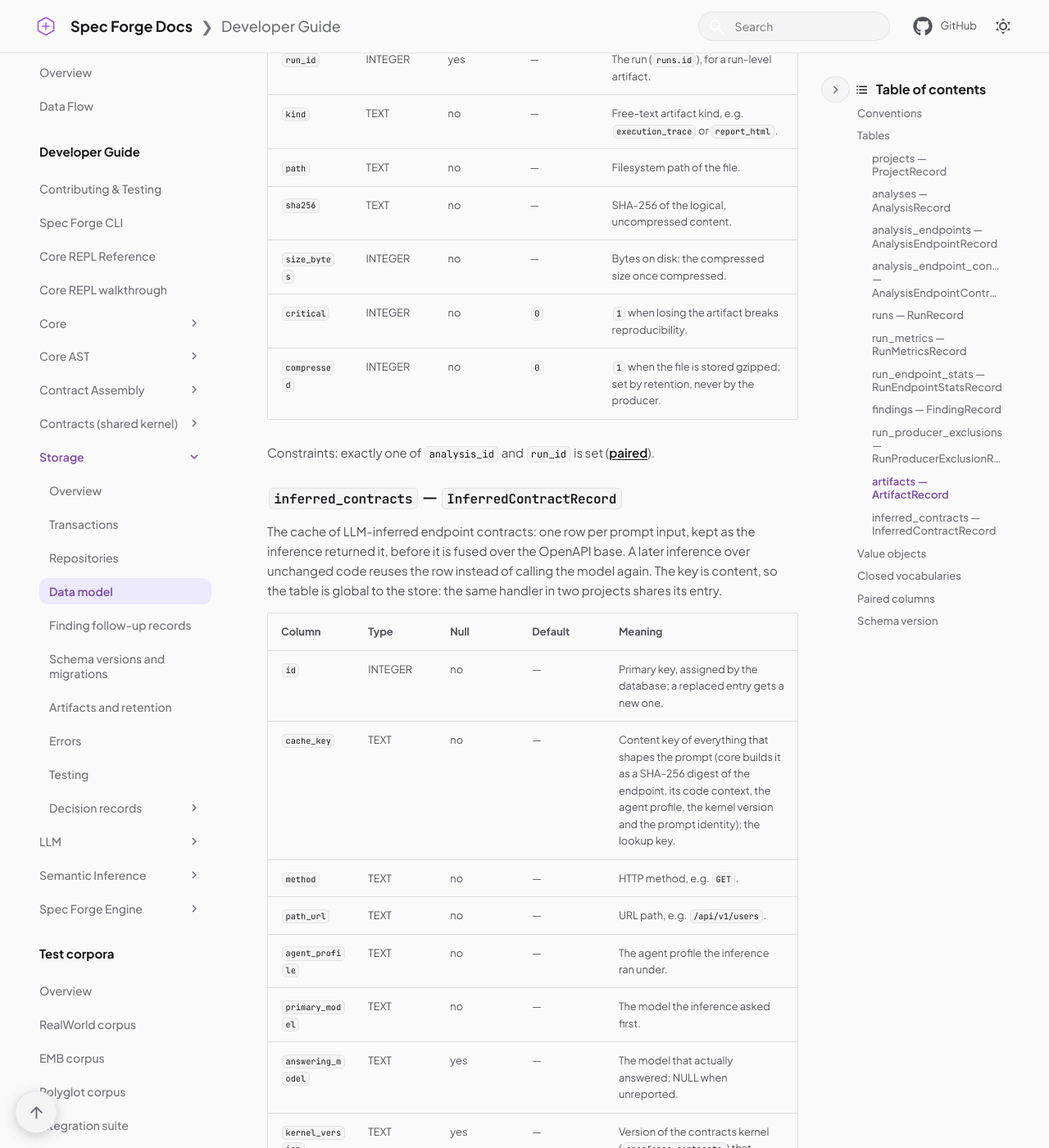
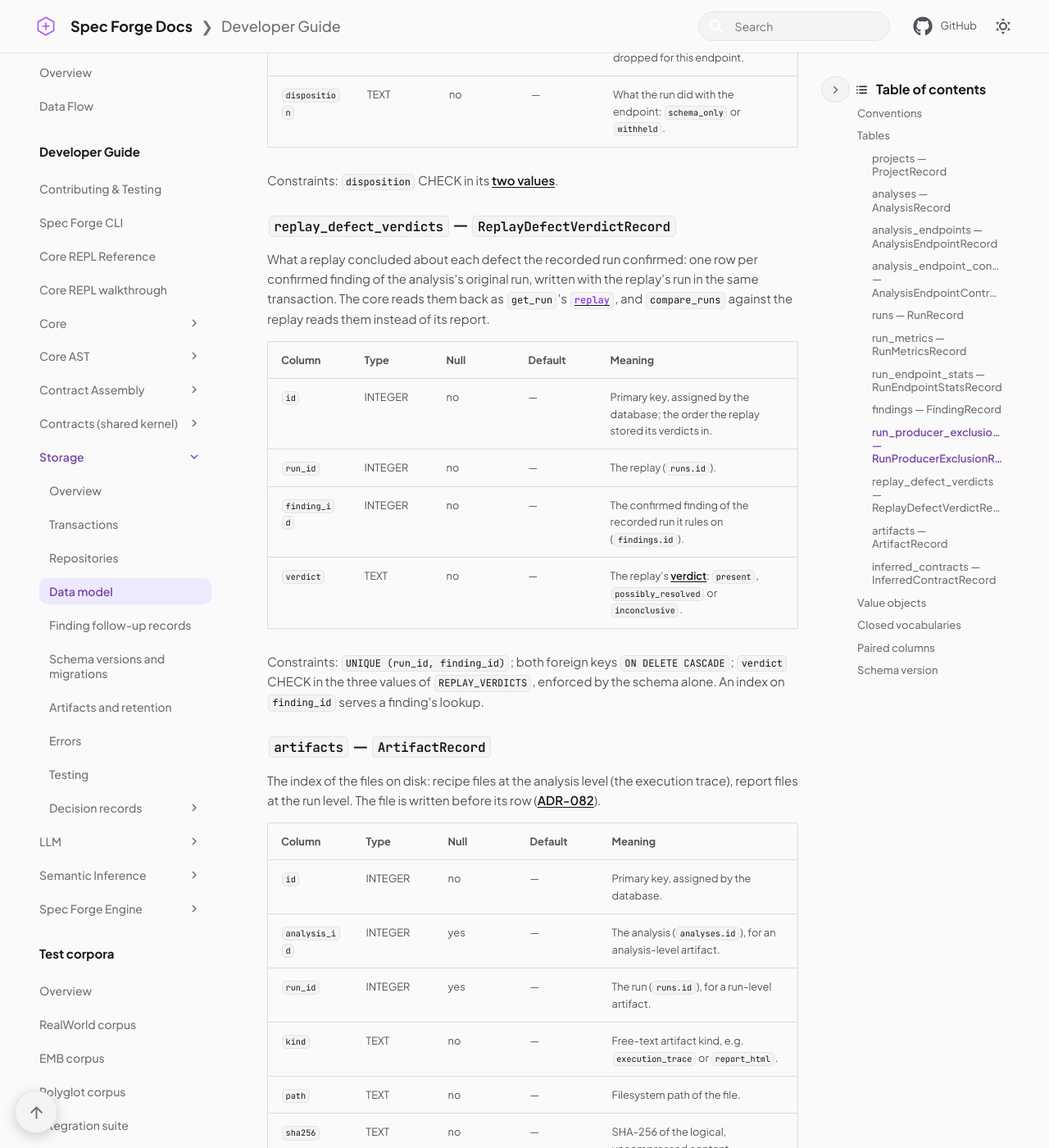
Before and after one commit to Spec-Forge-Testing/specforge-docs, an MkDocs documentation site: the page built from docs/modules/storage/data-model.md, in a window 1280 px wide and 1400 px high, scrolled down 14735 px. Shown: the whole window at 82% size. Built offline with MkDocs 1.6.1 and Material for MkDocs 9.7.7, drawn with Linux system fonts in a browser that asks for light colours; comment, search, counter and statistics services are not loaded; some of the changed text lies outside the part shown.

Commit message:
docs(storage): document migrations 12 and 13
The replay_defect_verdicts table and its repository, runs.replay_recorded_defects and findings.replay_request_recorded.

````diff
--- a/docs/modules/storage/data-model.md
+++ b/docs/modules/storage/data-model.md
@@ -23,6 +23,8 @@ erDiagram
     runs ||--o{ findings : "records"
     analysis_endpoints |o--o{ findings : "located at"
     runs ||--o{ run_producer_exclusions : "drops"
+    runs ||--o{ replay_defect_verdicts : "rules on"
+    findings ||--o{ replay_defect_verdicts : "ruled by"
     analyses |o--o{ artifacts : "recipe files"
     runs |o--o{ artifacts : "run files"
 ```
@@ -41,7 +43,7 @@ foreign key reaches `inferred_contracts`, so no delete in the hierarchy touches
   serialized JSON, and its record field says so. Storage never parses it.
 - **A missing fact is NULL.** `run_endpoint_stats` never stores an empty JSON list or object.
 - **No secondary indexes.** Only those SQLite creates for primary keys and UNIQUE constraints.
-- **Booleans are integers.** `is_original`, `critical`, `compressed`: `0`/`1`, a `bool` in the record.
+- **Booleans are integers.** `is_original`, `critical`, `compressed`, `replay_request_recorded`: `0`/`1`, a `bool` in the record.
 
 ## Tables
 
@@ -142,6 +144,7 @@ shrinking; a replay re-executes that trace without generating anything new.
 | `inference_input_tokens` | INTEGER | yes | — | Input tokens the run's inferences really consumed; NULL when the run had no inference producer. |
 | `inference_output_tokens` | INTEGER | yes | — | Output tokens the run's inferences really produced; NULL when the run had no inference producer. |
 | `inference_cost_usd` | REAL | yes | — | What the run's inferences really cost, in US dollars; NULL when the run had no inference producer or the model is unpriced. |
+| `replay_recorded_defects` | INTEGER | yes | — | How many [defect verdicts](#replay_defect_verdicts) a replay stored with its run, `0` for a replay of a run that confirmed nothing; NULL for a run that is no replay, and for a replay stored before its verdicts were kept, so an empty verdict table never reads as a replay that ruled on nothing. Not negative. |
 
 Constraints: `UNIQUE (analysis_id, ordinal)`; `status` and `oracle_scope` CHECK in their
 [closed vocabularies](#closed-vocabularies); the truncation columns are [paired](#paired-columns).
@@ -202,7 +205,7 @@ field, a [`LatencyRecord`](#value-objects), sampling only requests that reached
 | `latency_p50_ms` | REAL | no | `0` | `latency.p50_ms`: 50th percentile (nearest-rank). |
 | `latency_p95_ms` | REAL | no | `0` | `latency.p95_ms`: 95th percentile (nearest-rank). |
 | `latency_p99_ms` | REAL | no | `0` | `latency.p99_ms`: 99th percentile (nearest-rank). |
-| `starved_identities` | TEXT | yes | — | JSON list of the identity labels the budget could not fund here. |
+| `starved_identities` | TEXT | yes | — | JSON list of the identity labels a phase's budget could not fund here: the union of `budget_by_phase`'s `starved`. |
 | `undecided_rules` | TEXT | yes | — | JSON list of the ids of declared rules evaluated here that the run could never decide. |
 | `held_back_by` | TEXT | yes | — | The risk flag that kept the safety guard from probing the endpoint; NULL when it was probed. |
 | `held_back_via` | TEXT | yes | — | The id of the endpoint whose risk flag held this one back, its own id when its own flag did; NULL exactly when `held_back_by` is. |
@@ -215,7 +218,7 @@ field, a [`LatencyRecord`](#value-objects), sampling only requests that reached
 | `by_phase` | TEXT | yes | — | JSON object: phase → requests at this endpoint drawn for it; NULL when none were counted. |
 | `findings_by_phase` | TEXT | yes | — | JSON object: phase → raw findings at this endpoint raised by its traffic; NULL when none were counted. |
 | `by_attack_family` | TEXT | yes | — | JSON object: attack family → requests at this endpoint that carried it; NULL when none did. |
-| `budget_by_phase` | TEXT | yes | — | JSON object: phase → `{planned, carried_in}`, the examples planned for it and those an earlier phase of the same identity left it; NULL when the endpoint had no pass to plan. |
+| `budget_by_phase` | TEXT | yes | — | JSON object: phase → `{planned, carried_in, starved}`, the examples planned for it, those an earlier phase of the same identity left it, and the identities it left with none; `starved` is absent in a row written before it was kept, and reads back `[]`. NULL when the endpoint had no pass to plan. |
 
 Constraints: `UNIQUE (run_id, analysis_endpoint_id)`; `truncation_detail` only with a
 `truncation_reason`; `held_back_by` and `held_back_via` [paired](#paired-columns). A cancellation before the endpoint started is the run's cut, not its own.
@@ -255,6 +258,7 @@ reproducer: `status_code`, `minimal_payload`, `sanitized_headers` and `response_
 | `latency_ms` | REAL | yes | — | How long the response took, in milliseconds. |
 | `observation` | TEXT | yes | — | JSON object of what the oracle expected and observed, where, and its marker. |
 | `control` | TEXT | yes | — | JSON object of the control request the finding was judged against: its status, latency and error; NULL unless a control was sent. |
+| `replay_request_recorded` | INTEGER | yes | — | Whether the trace its run recorded holds the request the finding was reported from, matched when the finding is written against the trace as a replay later reads it; NULL for a finding stored before it was kept. |
 
 Constraints: `analysis_endpoint_id` is `ON DELETE SET NULL`. `phase` and `state` are free
 text: the engine owns those vocabularies, and storage does not CHECK them. Neither a finding's
@@ -280,6 +284,25 @@ catalog.
 | `disposition` | TEXT | no | — | What the run did with the endpoint: `schema_only` or `withheld`. |
 
 Constraints: `disposition` CHECK in its [two values](#closed-vocabularies).
+
+### `replay_defect_verdicts` — `ReplayDefectVerdictRecord` { #replay_defect_verdicts }
+
+What a replay concluded about each defect the recorded run confirmed: one row per
+confirmed finding of the analysis's original run, written with the replay's run in the
+same transaction. The core reads them back as `get_run`'s
+[`replay`](../core/protocol/run-detail.md#replay), and `compare_runs` against the replay
+reads them instead of its report.
+
+| Column | Type | Null | Default | Meaning |
+| --- | --- | --- | --- | --- |
+| `id` | INTEGER | no | — | Primary key, assigned by the database; the order the replay stored its verdicts in. |
+| `run_id` | INTEGER | no | — | The replay (`runs.id`). |
+| `finding_id` | INTEGER | no | — | The confirmed finding of the recorded run it rules on (`findings.id`). |
+| `verdict` | TEXT | no | — | The replay's [verdict](../core/protocol/vocabularies.md#replay-verdicts): `present`, `possibly_resolved` or `inconclusive`. |
+
+Constraints: `UNIQUE (run_id, finding_id)`; both foreign keys `ON DELETE CASCADE`;
+`verdict` CHECK in the three values of `REPLAY_VERDICTS`, enforced by the schema alone. An
+index on `finding_id` serves a finding's lookup.
 
 ### `artifacts` — `ArtifactRecord` { #artifacts }
 
````
Also changed, not shown: other parts of docs/modules/storage/data-model.md (+3 -3 lines), docs/modules/storage/migrations.md (+2 -0 lines), docs/modules/storage/repositories.md (+4 -1 lines), docs/modules/storage/transactions.md (+1 -0 lines).
